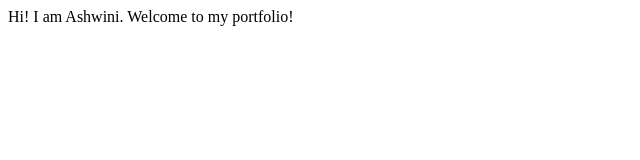
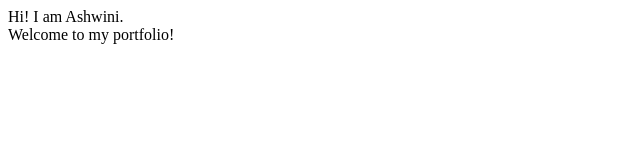
Before and after one commit to AshwiniParaye1/AshwiniParayePortfolio, a plain HTML site: page index.html in a window 1280 px wide. Shown: the whole page, without its empty margins (0-640 px from the left). Drawn offline with Linux system fonts and the light colour scheme.

Commit message:
docs: update index

```diff
--- a/index.html
+++ b/index.html
@@ -7,7 +7,7 @@
     <title>Portfolio</title>
 </head>
 <body>
-  Hi! I am Ashwini.
+  Hi! I am Ashwini.<br>
 
   Welcome to my portfolio!
 </body>
```
